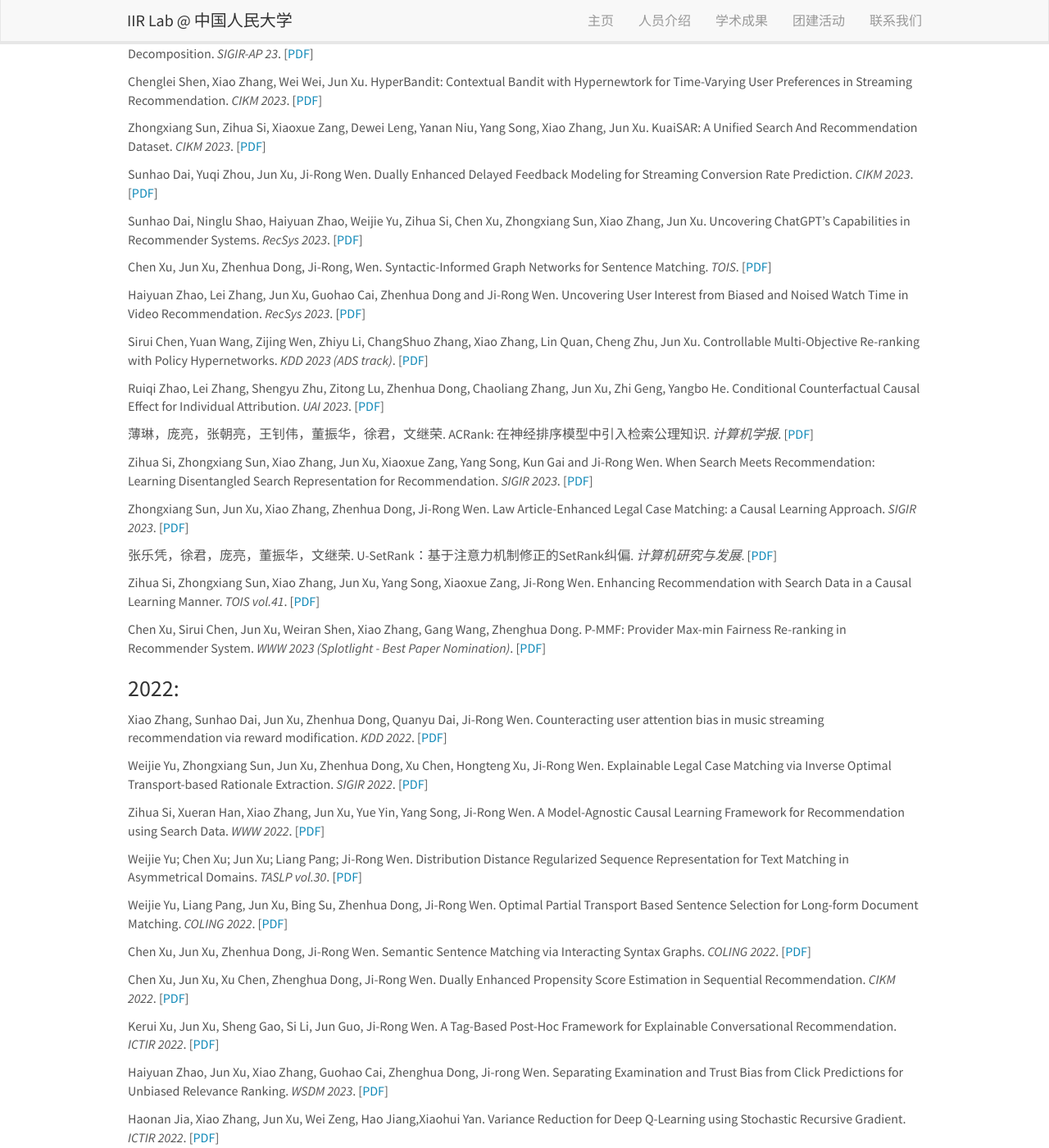
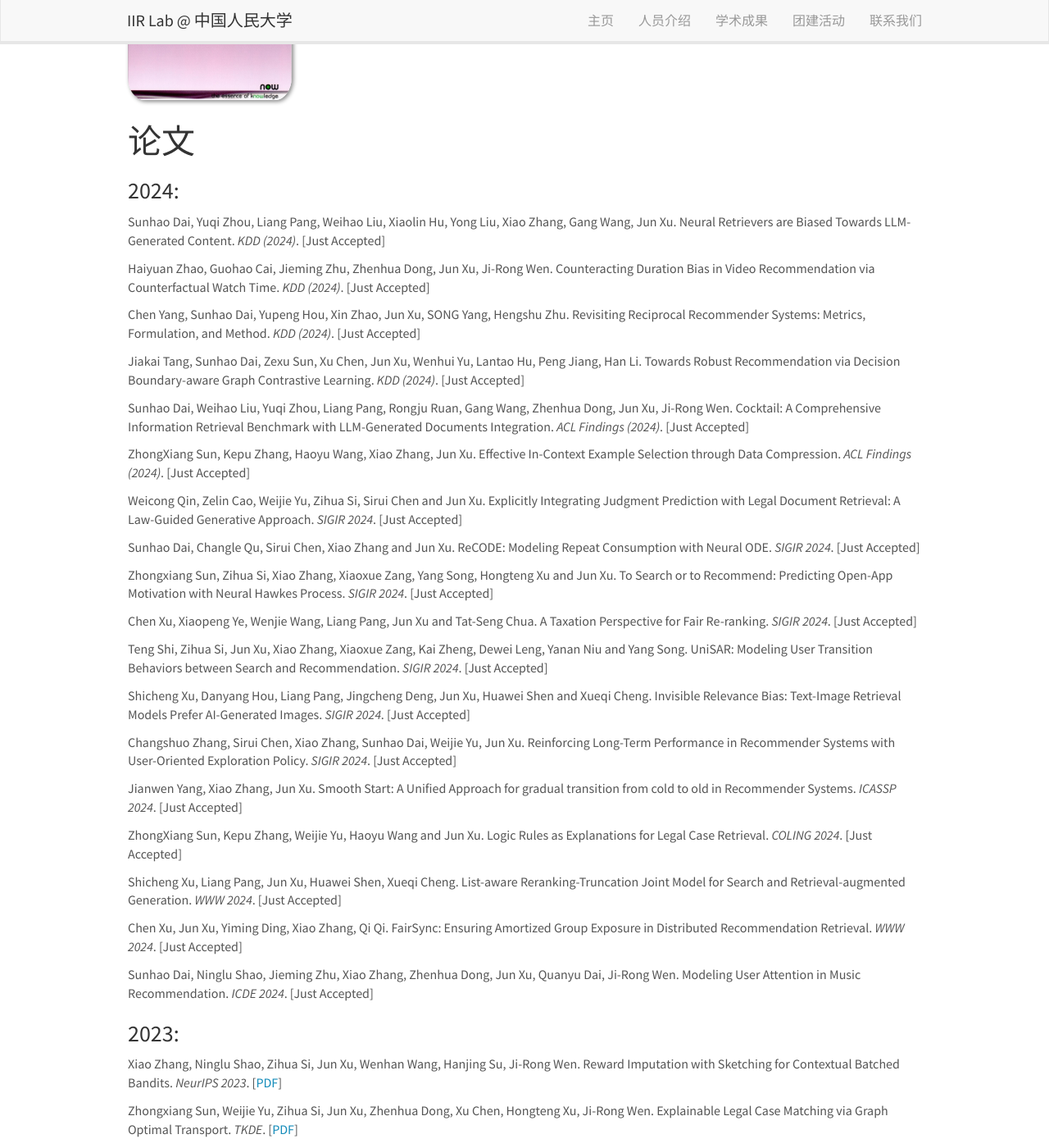
Before and after one commit to RUC-IIR-Lab/RUC-IIR-Lab.github.io, a Jekyll site: the page built from _pages/publications.md, in a window 1280 px wide and 1400 px high, scrolled down 1456 px. Shown: the whole window at 82% size. Built offline with Jekyll 4.4.1, drawn with Linux system fonts in a browser that asks for light colours; nearby versions of some CDN libraries; some of the changed text lies outside the part shown.

Commit message:
add new paper

```diff
--- a/_data/news.yml
+++ b/_data/news.yml
@@ -1,7 +1,16 @@
-- date: 2023-02-20
+- date: 2024-05-17
+  headline:  四篇论文被KDD 2024接受
+
+- date: 2024-05-16
+  headline:  两篇论文被ACL 2024接受
+
+- date: 2024-03-26
+  headline:  七篇论文被SIGIR 2024接受
+
+- date: 2024-02-20
   headline:  一篇论文被COLING 2024接受
 
-- date: 2023-01-23
+- date: 2024-01-23
   headline:  一篇论文被WWW 2024接受
 
 - date: 2023-12-17
--- a/_data/publist_2024.yml
+++ b/_data/publist_2024.yml
@@ -1,3 +1,71 @@
+- title: "Neural Retrievers are Biased Towards LLM-Generated Content"
+  authors: Sunhao Dai, Yuqi Zhou, Liang Pang, Weihao Liu, Xiaolin Hu, Yong Liu, Xiao Zhang, Gang Wang, Jun Xu
+  book: KDD (2024)
+  url: pad
+
+- title: "Counteracting Duration Bias in Video Recommendation via Counterfactual Watch Time"
+  authors: Haiyuan Zhao, Guohao Cai, Jieming Zhu, Zhenhua Dong, Jun Xu, Ji-Rong Wen
+  book: KDD (2024)
+  url: pad
+
+- title: "Revisiting Reciprocal Recommender Systems: Metrics, Formulation, and Method"
+  authors:  Chen Yang, Sunhao Dai, Yupeng Hou, Xin Zhao, Jun Xu, SONG Yang, Hengshu Zhu
+  book: KDD (2024)
+  url: pad
+
+- title: "Towards Robust Recommendation via Decision Boundary-aware Graph Contrastive Learning"
+  authors: Jiakai Tang, Sunhao Dai, Zexu Sun, Xu Chen, Jun Xu, Wenhui Yu, Lantao Hu, Peng Jiang, Han Li
+  book: KDD (2024)
+  url: pad
+
+- title: "Cocktail: A Comprehensive Information Retrieval Benchmark with LLM-Generated Documents Integration"
+  authors: Sunhao Dai, Weihao Liu, Yuqi Zhou, Liang Pang, Rongju Ruan, Gang Wang, Zhenhua Dong, Jun Xu, Ji-Rong Wen
+  book: ACL Findings (2024)
+  url: pad
+
+- title: "Effective In-Context Example Selection through Data Compression"
+  authors: ZhongXiang Sun, Kepu Zhang, Haoyu Wang, Xiao Zhang, Jun Xu
+  book:  ACL Findings (2024)
+  url: pad
+
+- title: "Explicitly Integrating Judgment Prediction with Legal Document Retrieval: A Law-Guided Generative Approach"
+  authors: Weicong Qin, Zelin Cao, Weijie Yu, Zihua Si, Sirui Chen and Jun Xu
+  book: SIGIR 2024
+  url: pad
+
+- title: "ReCODE: Modeling Repeat Consumption with Neural ODE"
+  authors: Sunhao Dai, Changle Qu, Sirui Chen, Xiao Zhang and Jun Xu
+  book: SIGIR 2024
+  url: pad
+
+- title: "To Search or to Recommend: Predicting Open-App Motivation with Neural Hawkes Process"
+  authors: Zhongxiang Sun, Zihua Si, Xiao Zhang, Xiaoxue Zang, Yang Song, Hongteng Xu and Jun Xu
+  book: SIGIR 2024
+  url: pad
+
+
+- title: "A Taxation Perspective for Fair Re-ranking"
+  authors: Chen Xu, Xiaopeng Ye, Wenjie Wang, Liang Pang, Jun Xu and Tat-Seng Chua
+  book: SIGIR 2024
+  url: pad
+
+
+- title: "UniSAR: Modeling User Transition Behaviors between Search and Recommendation"
+  authors: Teng Shi, Zihua Si, Jun Xu, Xiao Zhang, Xiaoxue Zang, Kai Zheng, Dewei Leng, Yanan Niu and Yang Song
+  book: SIGIR 2024
+  url: pad
+
+- title: "Invisible Relevance Bias: Text-Image Retrieval Models Prefer AI-Generated Images"
+  authors: Shicheng Xu, Danyang Hou, Liang Pang, Jingcheng Deng, Jun Xu, Huawei Shen and Xueqi Cheng
+  book: SIGIR 2024
+  url: pad
+
+
+- title: "Reinforcing Long-Term Performance in Recommender Systems with User-Oriented Exploration Policy"
+  authors: Changshuo Zhang, Sirui Chen, Xiao Zhang, Sunhao Dai, Weijie Yu, Jun Xu
+  book: SIGIR 2024
+  url: pad
+
 - title: "Smooth Start: A Unified Approach for gradual transition from cold to old in Recommender Systems"
   authors: Jianwen Yang, Xiao Zhang, Jun Xu
   book: ICASSP 2024
--- a/_pages/publications.md
+++ b/_pages/publications.md
@@ -10,11 +10,22 @@ permalink: /publications/
 
 <!-- # Publications -->
 # 专著
+文继荣，徐君。"**人工智能与Python程序设计（新编21世纪人工智能系列教材）**", Now Publishers, 2024. (<a href="https://item.jd.com/10104335932194.html">link</a>)
+<br>
+<a href="https://item.jd.com/10104335932194.html"><img src="{{ site.url }}{{ site.baseurl }}/images/DMRS.jpg" width="200" class="panel_cover_photo" /></a>
+<br>
+
+徐君，何向南，李航。 "**深度匹配学习：面向搜索与推荐 推荐系统NLP深度学习人工智能搜索引擎推荐模型语义鸿沟语义匹配**", Now Publishers, 2024. (<a href="https://item.jd.com/10068346175993.html">link</a>)
+<br>
+<a href="https://item.jd.com/10068346175993.html"><img src="{{ site.url }}{{ site.baseurl }}/images/DMRS.jpg" width="200" class="panel_cover_photo" /></a>
+<br>
+
 
 Jun Xu, Xiangnan He and Hang Li. "**Deep Learning for Matching in Search and Recommendation**", Now Publishers, 2020. (<a href="{{ site.url }}{{ site.baseurl }}/downloads/fntir20-DL4Match.pdf">pdf</a>, <a href="http://www.nowpublishers.com/articles/foundations-and-trends-in-information-retrieval/INR-035">link</a>)
 <br>
 <a href="https://www.nowpublishers.com/article/Details/INR-076"><img src="{{ site.url }}{{ site.baseurl }}/images/DMRS.jpg" width="200" class="panel_cover_photo" /></a>
 <br>
+
 
  Hang Li and Jun Xu. "**Semantic Matching in Search**", Now Publishers, 2014. (<a href="{{ site.url }}{{ site.baseurl }}/downloads/SemanticMatchingInSearch_2014.pdf">pdf</a>, <a href="http://www.nowpublishers.com/articles/foundations-and-trends-in-information-retrieval/INR-035">link</a>)
 <br>
```
